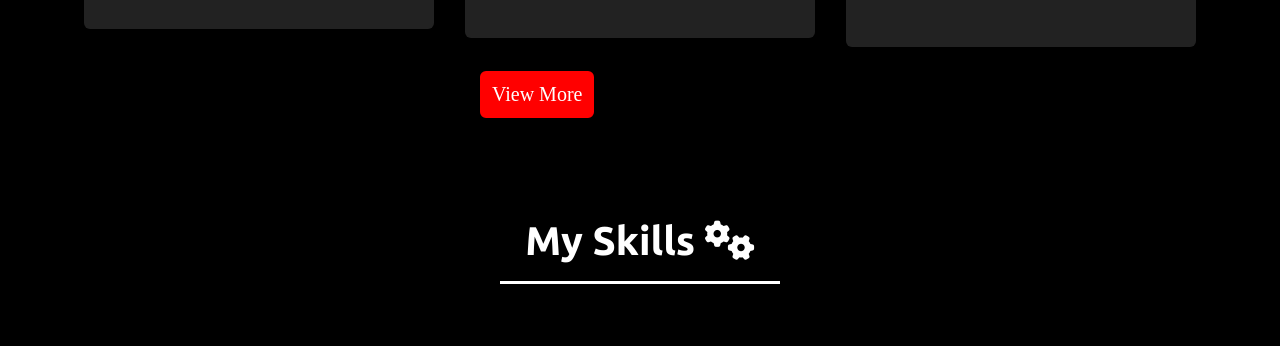
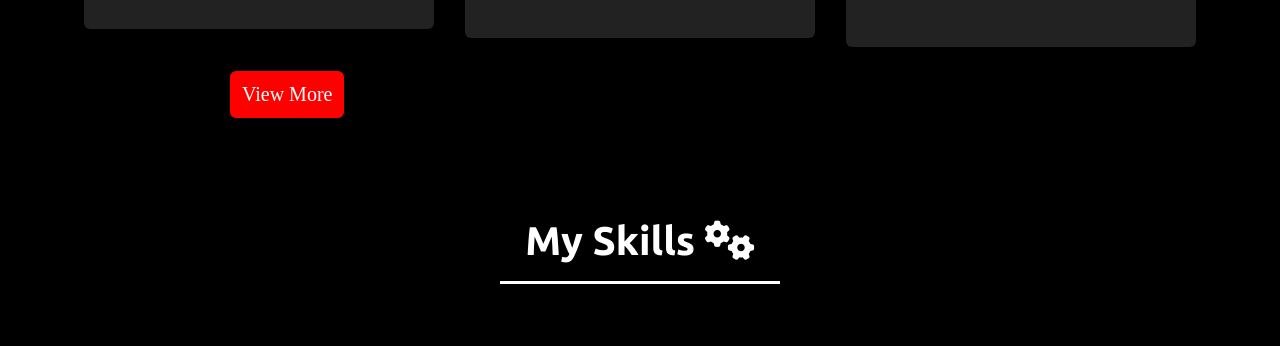
Before and after one commit to sriramgaddam1/Portfolio, a plain HTML site: page index.html in a window 1280 px wide. Shown: the part 2231-2577 px from the top of the page. Drawn offline with Linux system fonts and the light colour scheme.

Commit message:
Update style.css

```diff
--- a/style.css
+++ b/style.css
@@ -589,8 +589,7 @@ section .title::after{
 
   .exp-btn {
     display: flex;
-    margin-left: 400px;
-    margin-right: 500px;
+    margin-left: 150px;
     display:inline;
     transition: all 0.3s ease;
   }
```
